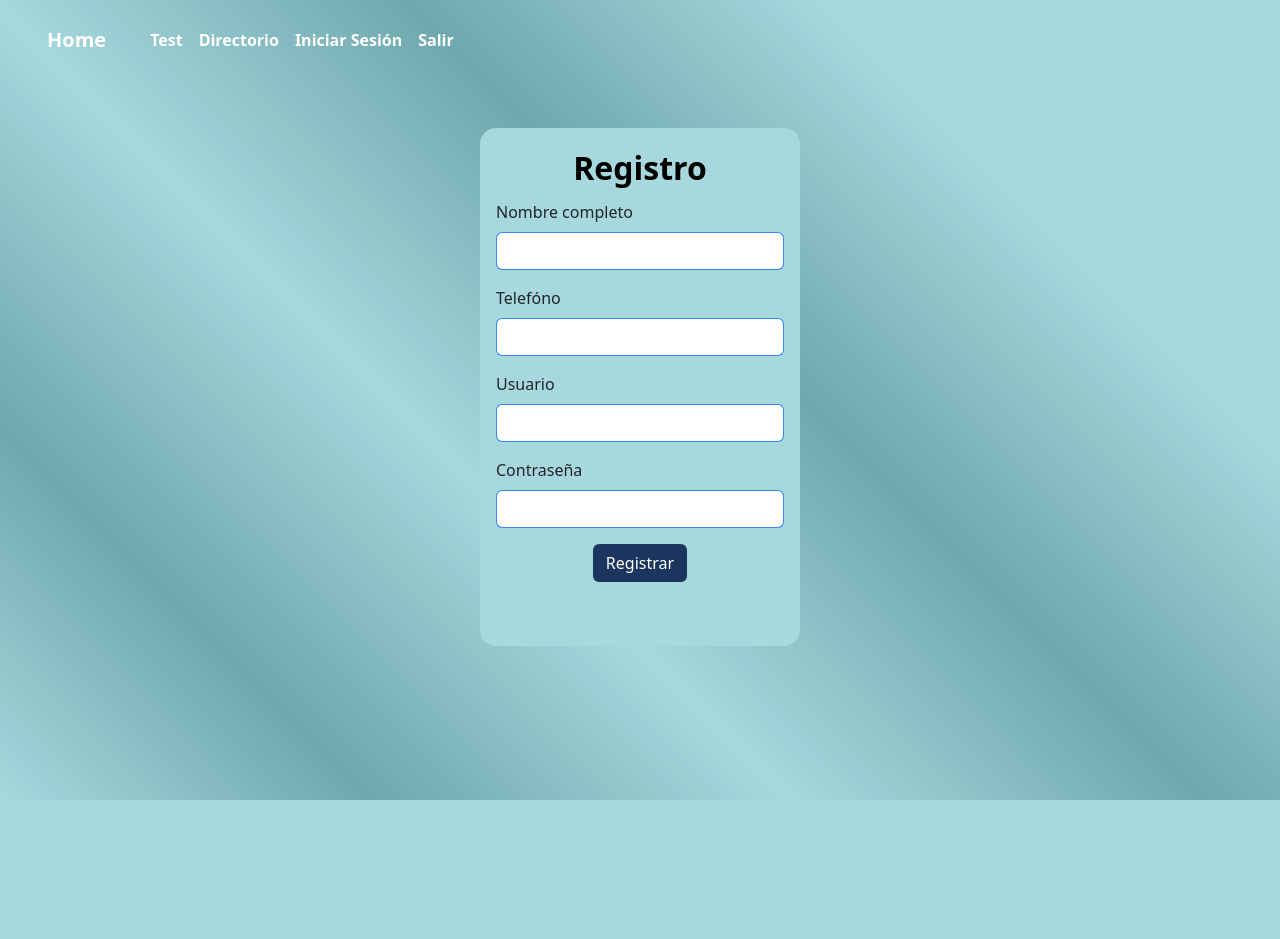
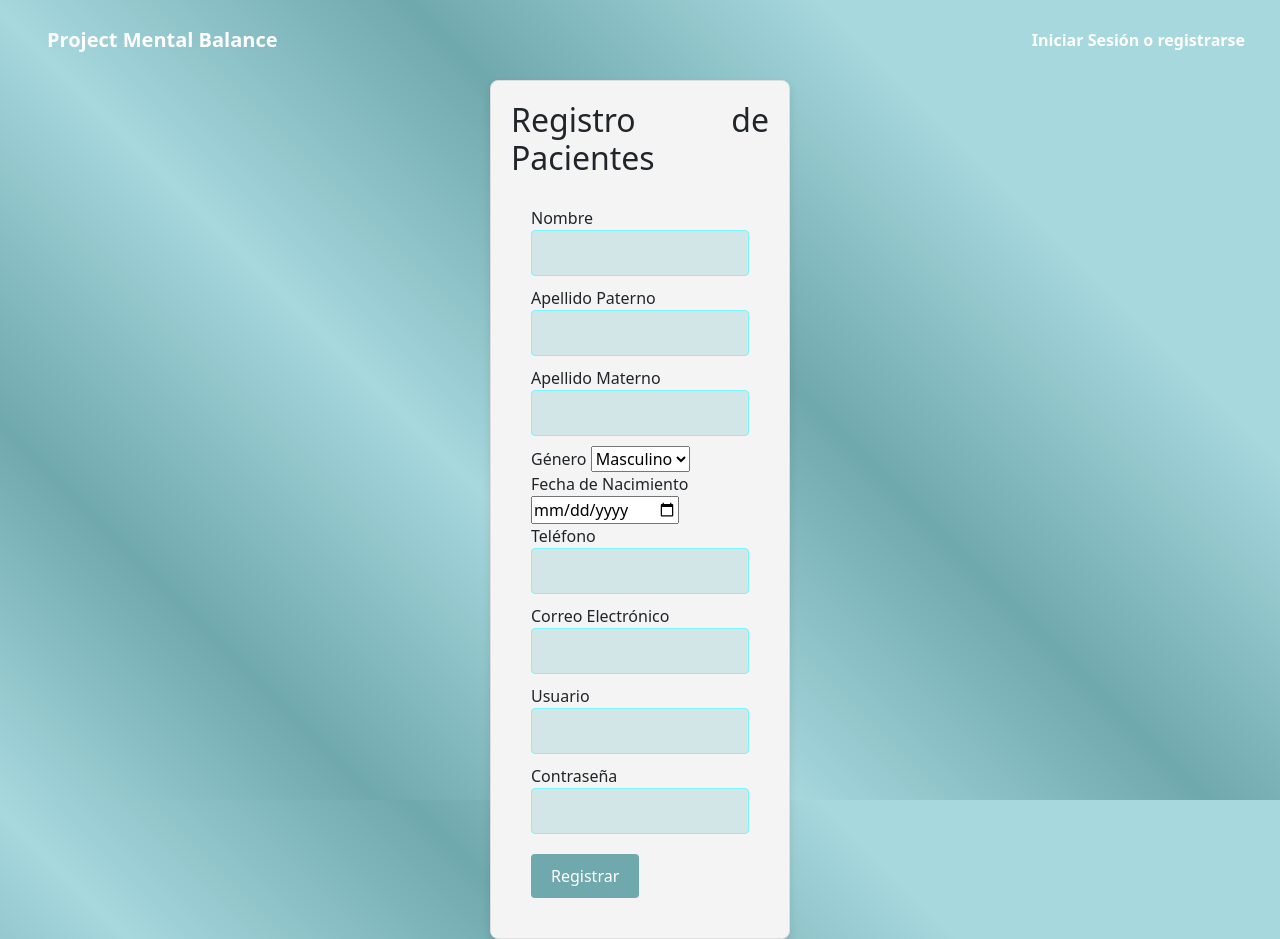
Before and after one commit to Yimluri/PI_Flask, a Flask app: page /registroPaciente in a window 1280 px wide. Before the commit the page ends 800 px from the top, so only its background shows below. Run offline with Flask 3, Linux system fonts and the light colour scheme; some libraries are stand-ins or nearby versions.

Commit message:
Actualizacion de app para usuarios, cambios sencillos en css y guardado previo

```diff
--- a/Templates/registro.html
+++ b/Templates/registro.html
@@ -1,40 +1,87 @@
-{%extends "plantilla.html"%}
+<!DOCTYPE html>
+<html lang="es">
+<head>
+    <meta charset="UTF-8">
+    <title>Registro de Pacientes</title>
+    <link href="https://cdn.jsdelivr.net/npm/bootstrap@5.3.3/dist/css/bootstrap.min.css" rel="stylesheet" integrity="sha384-QWTKZyjpPEjISv5WaRU9OFeRpok6YctnYmDr5pNlyT2bRjXh0JMhjY6hW+ALEwIH" crossorigin="anonymous">
+    <link rel="stylesheet" href="{{ url_for('static', filename='forms.css') }}">
+    <link rel="stylesheet" href="{{ url_for('static', filename='cssinicioS.css') }}">
 
-{%block body%}
-{% with messages = get_flashed_messages() %}
-{% if messages %}
-{% for message in messages %}
 
-<div class="alert alert-primary alert-dismissible fade show mt-3" role="alert">
-    <strong>{{message}}</strong>
-    <button type="button" class="btn-close" data-bs-dismiss="alert" aria-label="Close"></button>
-  </div>
-{% endfor %}
-{% endif %}
-{% endwith %}
-    <div class="container-lg mt-5 mb-5 w-25 p-3 border-opacity-75 rounded-4" style="background-color: #A6D8DE;">
-        <label for="formGroupExampleInput" class="form-label fs-2 text-black fw-semibold" style="display: flex; justify-content: center;">Registro</label>
-        <form action="/guardarPaciente" method="post">
-            <div class="mb-3">
-                <label for="formGroupExampleInput" class="form-label">Nombre completo</label>
-                <input type="text" class="form-control border-primary border-opacity-75 rounded" aria-label="Sizing example input" aria-describedby="inputGroup-sizing-sm" id="txtNombre" name="txtNombre" required>
+</head>
+<body>
+<nav class="navbar navbar-expand-lg navbar-dark bg-transparent">
+    <div class="container-fluid">
+        <a class="navbar-brand text-white" href="/">Project Mental Balance</a>
+        <button class="navbar-toggler" type="button" data-bs-toggle="collapse" data-bs-target="#navbarNav" aria-controls="navbarNav" aria-expanded="false" aria-label="Toggle navigation">
+            <span class="navbar-toggler-icon"></span>
+        </button>
+        <div class="collapse navbar-collapse" id="navbarNav">
+            <ul class="navbar-nav ms-auto">
+                <li class="nav-item">
+                    <a class="nav-link text-white" href="/inicioS">Iniciar Sesión o registrarse</a>
+				</li>
+			</ul>
+		</div>
+	</div>
+</nav>
+    <div class="container">
+        <h2>Registro de Pacientes</h2>
+        <form action="{{ url_for('guardarPaciente') }}" method="POST">
+            <div class="form-group">
+                <label for="txtNombre">Nombre</label>
+                <input type="text" id="txtNombre" name="txtNombre" required>
             </div>
-            <div class="mb-3">
-                <label for="formGroupExampleInput" class="form-label">Telefóno</label>
-                <input type="text" class="form-control border-primary border-opacity-75 rounded" aria-label="Sizing example input" aria-describedby="inputGroup-sizing-sm" id="txtTelefono" name="txtTelefono" required>
+            <div class="form-group">
+                <label for="txtApellidoPaterno">Apellido Paterno</label>
+                <input type="text" id="txtApellidoPaterno" name="txtApellidoPaterno" required>
             </div>
-            <div class="mb-3">
-                <label for="formGroupExampleInput" class="form-label">Usuario</label>
-                <input type="text" class="form-control border-primary border-opacity-75 rounded" aria-label="Sizing example input" aria-describedby="inputGroup-sizing-sm" id="txtUsuario" name="txtUsuario" required>
+            <div class="form-group">
+                <label for="txtApellidoMaterno">Apellido Materno</label>
+                <input type="text" id="txtApellidoMaterno" name="txtApellidoMaterno" required>
             </div>
-            <div class="mb-3">
-                <label for="formGroupExampleInput" class="form-label">Contraseña</label>
-                <input type="password" class="form-control border-primary border-opacity-75 rounded" aria-label="Sizing example input" aria-describedby="inputGroup-sizing-sm" id="txtPassword" name="txtPassword" required>
+            <div class="form-group">
+                <label for="txtGenero">Género</label>
+                <select id="txtGenero" name="txtGenero" required>
+                    <option value="Masculino">Masculino</option>
+                    <option value="Femenino">Femenino</option>
+                    <option value="Otro">Otro</option>
+                </select>
             </div>
-            <div style="display: flex; justify-content: center;">
-            <button class="btn mb-5 text-white" type="submit" style="background-color: #1c355E;">Registrar</button>
+            <div class="form-group">
+                <label for="txtFechaNacimiento">Fecha de Nacimiento</label>
+                <input type="date" id="txtFechaNacimiento" name="txtFechaNacimiento" required>
+            </div>
+            <div class="form-group">
+                <label for="txtTelefono">Teléfono</label>
+                <input type="text" id="txtTelefono" name="txtTelefono" required>
+            </div>
+            <div class="form-group">
+                <label for="txtEmail">Correo Electrónico</label>
+                <input type="email" id="txtEmail" name="txtEmail" required>
+            </div>
+            <div class="form-group">
+                <label for="txtUsuario">Usuario</label>
+                <input type="text" id="txtUsuario" name="txtUsuario" required>
+            </div>
+            <div class="form-group">
+                <label for="txtPassword">Contraseña</label>
+                <input type="password" id="txtPassword" name="txtPassword" required>
+            </div>
+            <div class="form-group">
+                <button type="submit">Registrar</button>
             </div>
         </form>
+        {% with messages = get_flashed_messages() %}
+          {% if messages %}
+            <ul>
+            {% for message in messages %}
+              <li>{{ message }}</li>
+            {% endfor %}
+            </ul>
+          {% endif %}
+        {% endwith %}
     </div>
-
-{%endblock%}
+<script src="https://cdn.jsdelivr.net/npm/bootstrap@5.3.3/dist/js/bootstrap.bundle.min.js" integrity="sha384-YvpcrYf0tY3lHB60NNkmXc5s9fDVZLESaAA55NDzOxhy9GkcIdslK1eN7N6jIeHz" crossorigin="anonymous"></script>
+</body>
+</html>
--- a/app.py
+++ b/app.py
@@ -13,9 +13,11 @@ app.config['MYSQL_PORT'] = 3307
 mysql = MySQL(app)
 app.secret_key = 'mysecretkey'
 
+
 @app.route('/')
 def principal():
-   return render_template('index.html')
+    return render_template('index.html')
+
 
 @app.route('/inicioS', methods=['GET', 'POST'])
 def inicioS():
--- a/static/cssinicioS.css
+++ b/static/cssinicioS.css
@@ -1,24 +1,24 @@
-body {
-  background: rgb(166,216,222);
-  background: linear-gradient(45deg, rgba(166,216,222,1) 0%, rgba(111,168,173,1) 18%, rgba(166,216,222,1) 38%, rgba(111,168,173,1) 58%, rgba(166,216,222,1) 78%);
+body{
+background:rgb(166,216,222);
+background:linear-gradient(45deg,rgba(166,216,222,1)0%,rgba(111,168,173,1)18%,rgba(166,216,222,1)38%,rgba(111,168,173,1)58%,rgba(166,216,222,1)78%);
+background-size:cover;/*Obackground-size:100%100%;*/
+margin:0;
+height:100vh;
+text-align:justify;
 }
-
-
-  .navbar {
-    background: none;
-    padding: 15px;
-    display: flex;
-    justify-content: space-around;
+.navbar{
+background:none;
+padding:15px;
+display:flex;
+justify-content:space-around;
 }
-
-.navbar a {
-    text-decoration: none;
-    color: white;
-    font-weight: bold;
-    padding: 10px 20px;
+.navbar a{
+text-decoration:none;
+color:white;
+font-weight:bold;
+padding:10px 20px;
 }
-
-.navbar a:hover {
-    background-color: rgba(255, 255, 255, 0.2);
-    border-radius: 5px;
+.navbar a:hover{
+background-color:rgba(255,255,255,0.2);
+border-radius:5px;
 }
--- a/static/forms.css
+++ b/static/forms.css
@@ -1,25 +1,3 @@
-body {
-    background: rgb(166,216,222);
-    background: linear-gradient(45deg, rgba(166,216,222,1) 0%, rgba(111,168,173,1) 18%, rgba(166,216,222,1) 38%, rgba(111,168,173,1) 58%, rgba(166,216,222,1) 78%);
-  }
-    .navbar {
-      background: none;
-      padding: 15px;
-      display: flex;
-      justify-content: space-around;
-  }
-
-  .navbar a {
-      text-decoration: none;
-      color: white;
-      font-weight: bold;
-      padding: 10px 20px;
-  }
-
-  .navbar a:hover {
-      background-color: rgba(255, 255, 255, 0.2);
-      border-radius: 5px;
-  }
 
   .container {
     max-width: 300px; /* Ancho máximo del contenedor */
--- a/static/test.css
+++ b/static/test.css
@@ -1,27 +1,26 @@
-body {
-    background: rgb(166,216,222);
-    background: linear-gradient(45deg, rgba(166,216,222,1) 0%, rgba(111,168,173,1) 18%, rgba(166,216,222,1) 38%, rgba(111,168,173,1) 58%, rgba(166,216,222,1) 78%);
-    height: 100vh;
+body{
+    background:rgb(166,216,222);
+    background:linear-gradient(45deg,rgba(166,216,222,1)0%,rgba(111,168,173,1)18%,rgba(166,216,222,1)38%,rgba(111,168,173,1)58%,rgba(166,216,222,1)78%);
+    background-size:cover;/*Obackground-size:100%100%;*/
+    margin:0;
+    height:100vh;
+    text-align:justify;
 }
-    .navbar {
-      background: none;
-      padding: 15px;
-      display: flex;
-      justify-content: space-around;
-  }
-
-  .navbar a {
-      text-decoration: none;
-      color: white;
-      font-weight: bold;
-      padding: 10px 20px;
-  }
-
-  .navbar a:hover {
-      background-color: rgba(255, 255, 255, 0.2);
-      border-radius: 5px;
-  }
-
+.navbar{
+    background:none;padding:15px;
+    display:flex;
+    justify-content:space-around;
+}
+.navbar a{
+    text-decoration:none;
+    color:white;
+    font-weight:bold;
+    padding:10px 20px;
+}
+.navbar a:hover{
+    background-color:rgba(255,255,255,0.2);
+    border-radius:5px;
+}
 .test-container {
     max-width: 600px;
     margin: auto;
```
Also changed, not shown: Templates/index.html (+11 -24 lines), Templates/inicioS.html (+21 -26 lines), Templates/registrOp.html (+34 -13 lines), Templates/registromed.html (+5 -9 lines), static/registroOp.css (added, +23 -0 lines).
